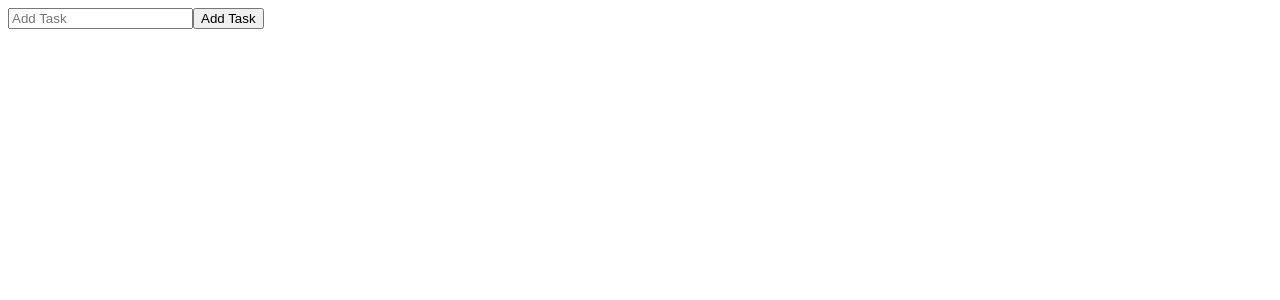
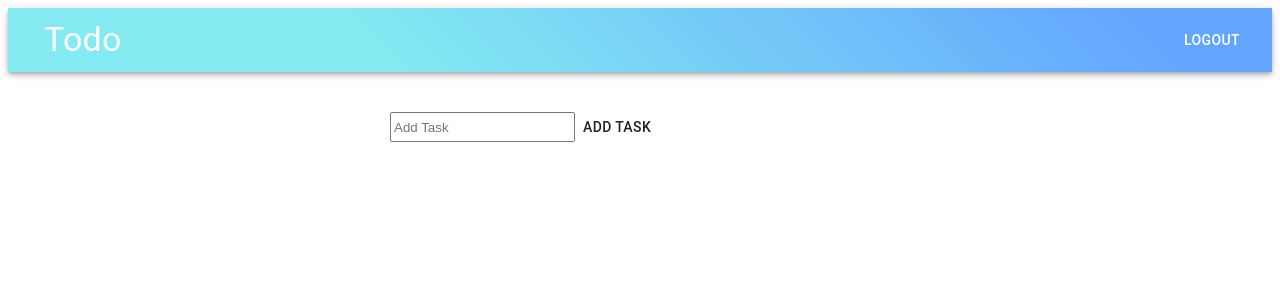
Before and after one commit to Akaam-Zain/React-Todo, a React (Create React App) app: page /todo in a window 1280 px wide. Shown: the top 300 px of the page. Built offline with nearby package versions, Linux system fonts and the light colour scheme; no server answers.

Commit message:
added styling for todo

```diff
--- a/package.json
+++ b/package.json
@@ -4,6 +4,7 @@
   "private": true,
   "dependencies": {
     "@material-ui/core": "^4.12.3",
+    "@material-ui/icons": "^4.11.2",
     "@material-ui/lab": "^4.0.0-alpha.60",
     "@react-firebase/auth": "^0.2.10",
     "@testing-library/jest-dom": "^5.14.1",
--- a/src/App.js
+++ b/src/App.js
@@ -3,6 +3,7 @@ import Form from "./components/Form";
 import TodoList from "./components/TodoList";
 import Login from "./components/LogIn";
 import Signup from "./components/Signup";
+import AppBar from "./components/AppBar";
 
 import { BrowserRouter, Switch, Route } from "react-router-dom";
 import { useState } from "react";
@@ -24,6 +25,7 @@ function App() {
             </Route>
 
             <Route exact path="/todo">
+              <AppBar />
               <Form
                 todo={todo}
                 setTodo={setTodos}
--- /dev/null
+++ b/src/components/AppBar.jsx
@@ -0,0 +1,66 @@
+import { useState } from "react";
+import { makeStyles } from "@material-ui/core/styles";
+import AppBar from "@material-ui/core/AppBar";
+import Toolbar from "@material-ui/core/Toolbar";
+import Typography from "@material-ui/core/Typography";
+import Button from "@material-ui/core/Button";
+import IconButton from "@material-ui/core/IconButton";
+import { useAuth } from "../context/AuthContext";
+import { Link, useHistory } from "react-router-dom";
+import { Alert } from "@material-ui/lab";
+
+const useStyles = makeStyles((theme) => ({
+  root: {
+    background: "linear-gradient(45deg, #83eaf1 30%, #63a4ff 90%)",
+    flexGrow: 1,
+  },
+  title: {
+    flexGrow: 1,
+  },
+}));
+
+export default function ButtonAppBar() {
+  const { logout } = useAuth();
+  const [error, setError] = useState("");
+  const history = useHistory();
+
+  async function handleLogout() {
+    setError("");
+
+    try {
+      await logout();
+      history.push("/");
+    } catch {
+      setError("Failed to log out");
+    }
+  }
+
+  const classes = useStyles();
+
+  return (
+    <div className={classes.root}>
+      <AppBar
+        position="static"
+        style={{
+          background: "linear-gradient(45deg, #83eaf1 30%, #63a4ff 90%)",
+        }}
+      >
+        <Toolbar>
+          <IconButton
+            edge="start"
+            className={classes.menuButton}
+            aria-label="menu"
+          ></IconButton>
+          <Typography variant="h4" className={classes.title}>
+            Todo
+          </Typography>
+          <Typography>{error}</Typography>
+
+          <Button onClick={handleLogout} color="inherit">
+            Logout
+          </Button>
+        </Toolbar>
+      </AppBar>
+    </div>
+  );
+}
--- a/src/components/Form.jsx
+++ b/src/components/Form.jsx
@@ -1,7 +1,29 @@
 import React, { useState } from "react";
 import TodoList from "./TodoList";
+import { makeStyles } from "@material-ui/core/styles";
+import TextField from "@material-ui/core/TextField";
+import { Button, Container } from "@material-ui/core";
 
 const Form = ({ todo, setTodo, input, setInput }) => {
+  const useStyles = makeStyles((theme) => ({
+    root: {
+      flexDirection: "row",
+      width: "500px",
+      height: "30px",
+      display: "flex",
+      marginTop: "30px",
+    },
+
+    paper: {
+      borderRadius: "15px",
+      display: "flex",
+      spacing: "20px",
+      alignItems: "center",
+      justifyContent: "center",
+      padding: "10px",
+    },
+  }));
+
   const inputTextHandler = (e) => {
     e.preventDefault();
 
@@ -11,11 +33,6 @@ const Form = ({ todo, setTodo, input, setInput }) => {
 
   const addTask = (e) => {
     e.preventDefault();
-
-    console.log("Add Task Clicked");
-
-    //TODO : Add autogenerated ID
-
     setTodo([
       ...todo,
       { id: Math.random() * 1000, text: input, completed: false },
@@ -23,18 +40,21 @@ const Form = ({ todo, setTodo, input, setInput }) => {
     setInput(" ");
     console.log(...todo);
   };
+  const classes = useStyles();
 
   return (
     <div>
-      <form>
+      <Container className={classes.paper}>
+        <form className={classes.root}>
           <input
             value={input}
             onChange={inputTextHandler}
             type="text"
             placeholder="Add Task"
           />
-        <button onClick={addTask}>Add Task</button>
+          <Button onClick={addTask}>Add Task</Button>
         </form>
+      </Container>
     </div>
   );
 };
--- a/src/components/LogIn.jsx
+++ b/src/components/LogIn.jsx
@@ -3,8 +3,6 @@ import Avatar from "@material-ui/core/Avatar";
 import Button from "@material-ui/core/Button";
 import CssBaseline from "@material-ui/core/CssBaseline";
 import TextField from "@material-ui/core/TextField";
-import FormControlLabel from "@material-ui/core/FormControlLabel";
-import Checkbox from "@material-ui/core/Checkbox";
 import { useAuth } from "../context/AuthContext";
 import Grid from "@material-ui/core/Grid";
 import Typography from "@material-ui/core/Typography";
@@ -50,7 +48,7 @@ export default function SignIn() {
       await login(email.value, password.value);
       history.push("/todo");
     } catch {
-      setError("Failed to log in");
+      setError("Failed to log in. Please recheck your email/password");
     }
   }
 
@@ -87,10 +85,6 @@ export default function SignIn() {
             id="password"
             autoComplete="current-password"
           />
-          <FormControlLabel
-            control={<Checkbox value="remember" color="primary" />}
-            label="Remember me"
-          />
           <Button
             type="submit"
             fullWidth
--- a/src/components/PopUp.jsx
+++ b/src/components/PopUp.jsx
@@ -6,10 +6,23 @@ import DialogActions from "@material-ui/core/DialogActions";
 import DialogContent from "@material-ui/core/DialogContent";
 import DialogContentText from "@material-ui/core/DialogContentText";
 import DialogTitle from "@material-ui/core/DialogTitle";
+import { Edit } from "@material-ui/icons";
+import { makeStyles, ThemeProvider } from "@material-ui/core/styles";
 
 export default function FormDialog({ todo, setTodos, todos }) {
   const [open, setOpen] = React.useState(false);
   const [input, setInput] = React.useState(false);
+
+  const useStyles = makeStyles({
+    // style rule
+    foo: (props) => ({
+      backgroundColor: props.backgroundColor,
+    }),
+    bar: {
+      // CSS property
+      color: (props) => props.color,
+    },
+  });
 
   const handleInput = (e) => {
     setInput(e.target.value);
@@ -38,9 +51,19 @@ export default function FormDialog({ todo, setTodos, todos }) {
     );
   };
 
+  const props = { backgroundColor: "white", color: "black" };
+  // Pass the props as the first argument of useStyles()
+  const classes = useStyles(props);
+
   return (
     <div>
-      <Button variant="outlined" color="primary" onClick={handleClickOpen}>
+      <Button
+        startIcon={<Edit />}
+        className={`${classes.foo} ${classes.bar}`}
+        variant="standard"
+        color="white"
+        onClick={handleClickOpen}
+      >
         Edit
       </Button>
       <Dialog
--- a/src/components/Todo.jsx
+++ b/src/components/Todo.jsx
@@ -1,7 +1,39 @@
 import React from "react";
 import PopUp from "./PopUp";
+import Container from "@material-ui/core/Container";
+import { ButtonGroup, Checkbox } from "@material-ui/core";
+import Button from "@material-ui/core/Button";
+import { makeStyles } from "@material-ui/core/styles";
+import { Delete } from "@material-ui/icons";
+
+const useStyles = makeStyles((theme) => ({
+  paper: {
+    marginTop: theme.spacing(1),
+    borderRadius: "15px",
+    maxWidth: "500px",
+    display: "flex",
+    flexDirection: "row",
+    spacing: "20px",
+    alignItems: "center",
+    background: "linear-gradient(45deg, #83eaf1 30%, #63a4ff 90%)",
+    justifyContent: "center",
+  },
+  avatar: {
+    margin: theme.spacing(1),
+    backgroundColor: theme.palette.secondary.main,
+  },
+
+  form: {
+    width: "100%",
+    marginTop: theme.spacing(3),
+  },
+  submit: {
+    margin: theme.spacing(3, 0, 2),
+  },
+}));
 
 const Todo = ({ task, todos, todo, status, setTodos }) => {
+  const classes = useStyles();
   const deleteHandler = (e) => {
     e.preventDefault();
     setTodos(todos.filter((el) => el.id !== todo.id));
@@ -24,15 +56,44 @@ const Todo = ({ task, todos, todo, status, setTodos }) => {
 
   return (
     <div>
-      {!todo.completed ? (
-        <h2>{todo.text}</h2>
-      ) : (
-        <h2 style={{ textDecoration: "line-through" }}>{todo.text} </h2>
-      )}
+      <Container className={classes.paper}>
+        <Checkbox type="checkbox" onChange={completedTask} name="" id="" />
+        {!todo.completed ? (
+          <div color="white">
+            <h2
+              style={{
+                marginRight: "100px",
+              }}
+            >
+              {todo.text}
+            </h2>
+          </div>
+        ) : (
+          <h2
+            style={{
+              textDecoration: "line-through",
+              color: "#a6a6a6",
+              marginRight: "100px",
+            }}
+          >
+            {todo.text}{" "}
+          </h2>
+        )}
 
-      <button onClick={deleteHandler}>Delete</button>
-      <PopUp todo={todo} setTodos={setTodos} todos={todos} />
-      <input type="checkbox" onChange={completedTask} name="" id="" />
+        <ButtonGroup size="small">
+          <PopUp todo={todo} setTodos={setTodos} todos={todos} />
+          <Button
+            startIcon={<Delete />}
+            className="sm"
+            type="submit"
+            variant="contained"
+            color="secondary"
+            onClick={deleteHandler}
+          >
+            Delete
+          </Button>
+        </ButtonGroup>
+      </Container>
     </div>
   );
 };
--- a/src/components/TodoList.jsx
+++ b/src/components/TodoList.jsx
@@ -1,5 +1,32 @@
 import React, { useState } from "react";
 import Todo from "./Todo";
+import { makeStyles } from "@material-ui/core/styles";
+
+const useStyles = makeStyles((theme) => ({
+  paper: {
+    marginTop: theme.spacing(8),
+    borderRadius: "15px",
+    maxWidth: "500px",
+    display: "flex",
+    flexDirection: "row",
+    spacing: "20px",
+    alignItems: "center",
+    background: "linear-gradient(45deg, #83eaf1 30%, #63a4ff 90%)",
+    justifyContent: "center",
+    padding: "10px",
+  },
+  avatar: {
+    margin: theme.spacing(1),
+    backgroundColor: theme.palette.secondary.main,
+  },
+  form: {
+    width: "100%",
+    marginTop: theme.spacing(3),
+  },
+  submit: {
+    margin: theme.spacing(3, 0, 2),
+  },
+}));
 
 const TodoList = ({ todos, setTodos }) => {
   return todos.map((todo) => (
```
Also changed, not shown: 1 other file (tests, documents, lock files or other folders). Lines whose indentation alone changed are shown as unchanged.
